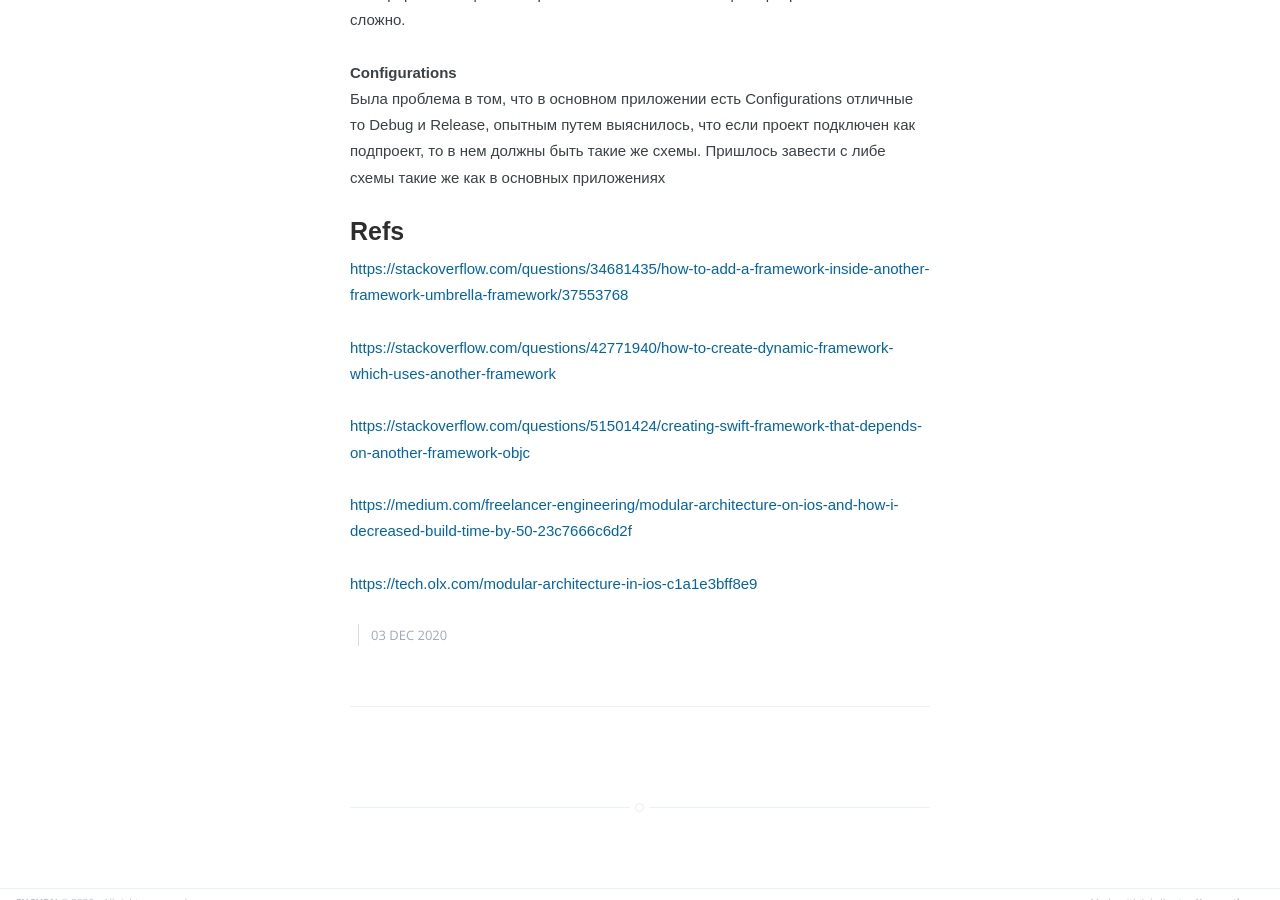
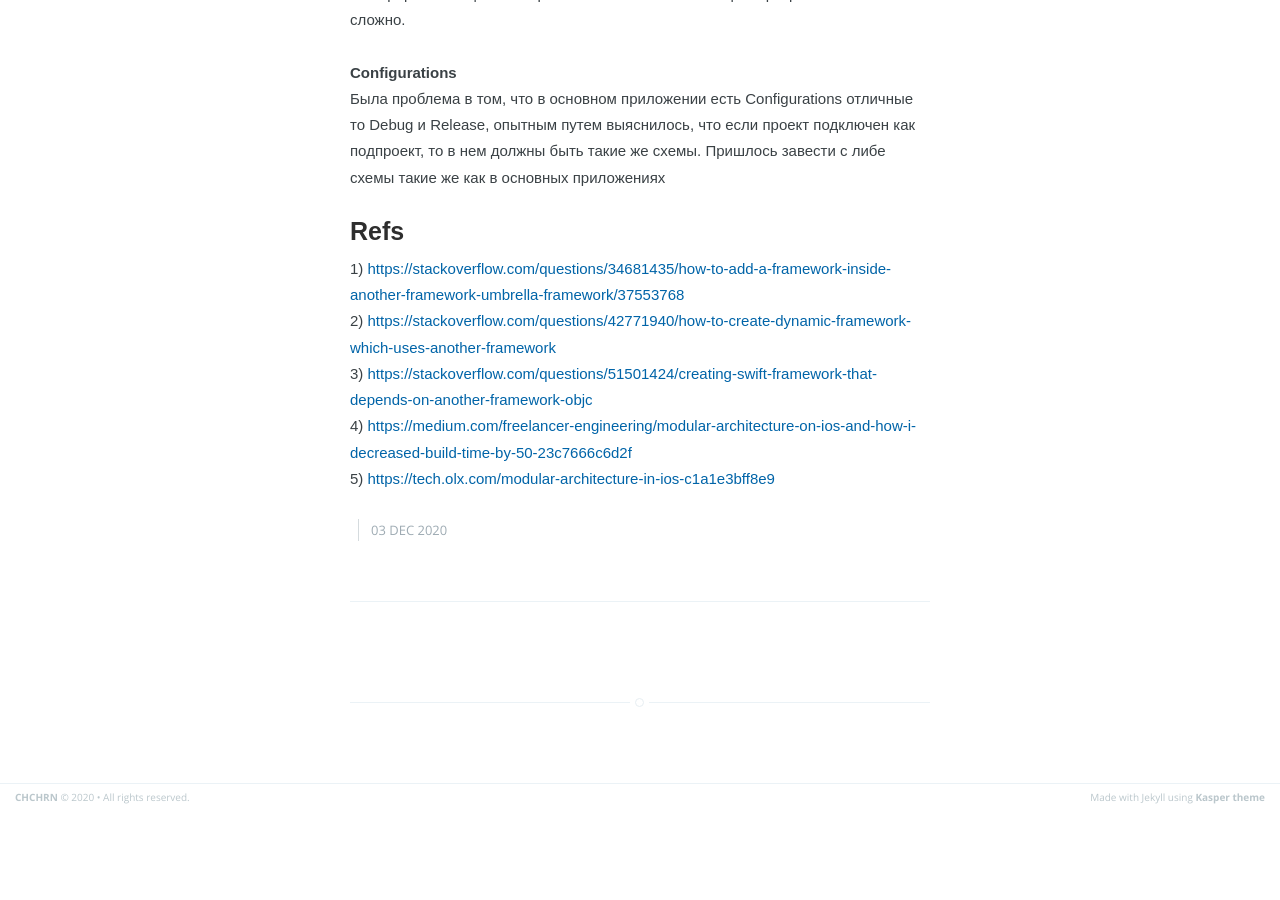
Before and after one commit to chchrn/chchrn.github.io, a Jekyll site: the page built from _posts/2020-12-03-migrate_to_frameworks.md, in a window 1280 px wide and 900 px high, scrolled down 1439 px. Built offline with Jekyll 4.4.1, drawn with Linux system fonts in a browser that asks for light colours; after the commit the page ends 2251 px from its top, so only the background shows below that.

```diff
--- a/_posts/2020-12-03-migrate_to_frameworks.md
+++ b/_posts/2020-12-03-migrate_to_frameworks.md
@@ -44,12 +44,8 @@
 #### Refs
 
 
-[https://stackoverflow.com/questions/34681435/how-to-add-a-framework-inside-another-framework-umbrella-framework/37553768](https://stackoverflow.com/questions/34681435/how-to-add-a-framework-inside-another-framework-umbrella-framework/37553768)
-
-[https://stackoverflow.com/questions/42771940/how-to-create-dynamic-framework-which-uses-another-framework](https://stackoverflow.com/questions/42771940/how-to-create-dynamic-framework-which-uses-another-framework)
-
-[https://stackoverflow.com/questions/51501424/creating-swift-framework-that-depends-on-another-framework-objc](https://stackoverflow.com/questions/51501424/creating-swift-framework-that-depends-on-another-framework-objc)
-
-[https://medium.com/freelancer-engineering/modular-architecture-on-ios-and-how-i-decreased-build-time-by-50-23c7666c6d2f](https://medium.com/freelancer-engineering/modular-architecture-on-ios-and-how-i-decreased-build-time-by-50-23c7666c6d2f)
-
-[https://tech.olx.com/modular-architecture-in-ios-c1a1e3bff8e9](https://tech.olx.com/modular-architecture-in-ios-c1a1e3bff8e9)
+1) [https://stackoverflow.com/questions/34681435/how-to-add-a-framework-inside-another-framework-umbrella-framework/37553768](https://stackoverflow.com/questions/34681435/how-to-add-a-framework-inside-another-framework-umbrella-framework/37553768)
+2) [https://stackoverflow.com/questions/42771940/how-to-create-dynamic-framework-which-uses-another-framework](https://stackoverflow.com/questions/42771940/how-to-create-dynamic-framework-which-uses-another-framework)
+3) [https://stackoverflow.com/questions/51501424/creating-swift-framework-that-depends-on-another-framework-objc](https://stackoverflow.com/questions/51501424/creating-swift-framework-that-depends-on-another-framework-objc)
+4) [https://medium.com/freelancer-engineering/modular-architecture-on-ios-and-how-i-decreased-build-time-by-50-23c7666c6d2f](https://medium.com/freelancer-engineering/modular-architecture-on-ios-and-how-i-decreased-build-time-by-50-23c7666c6d2f)
+5) [https://tech.olx.com/modular-architecture-in-ios-c1a1e3bff8e9](https://tech.olx.com/modular-architecture-in-ios-c1a1e3bff8e9)
```
